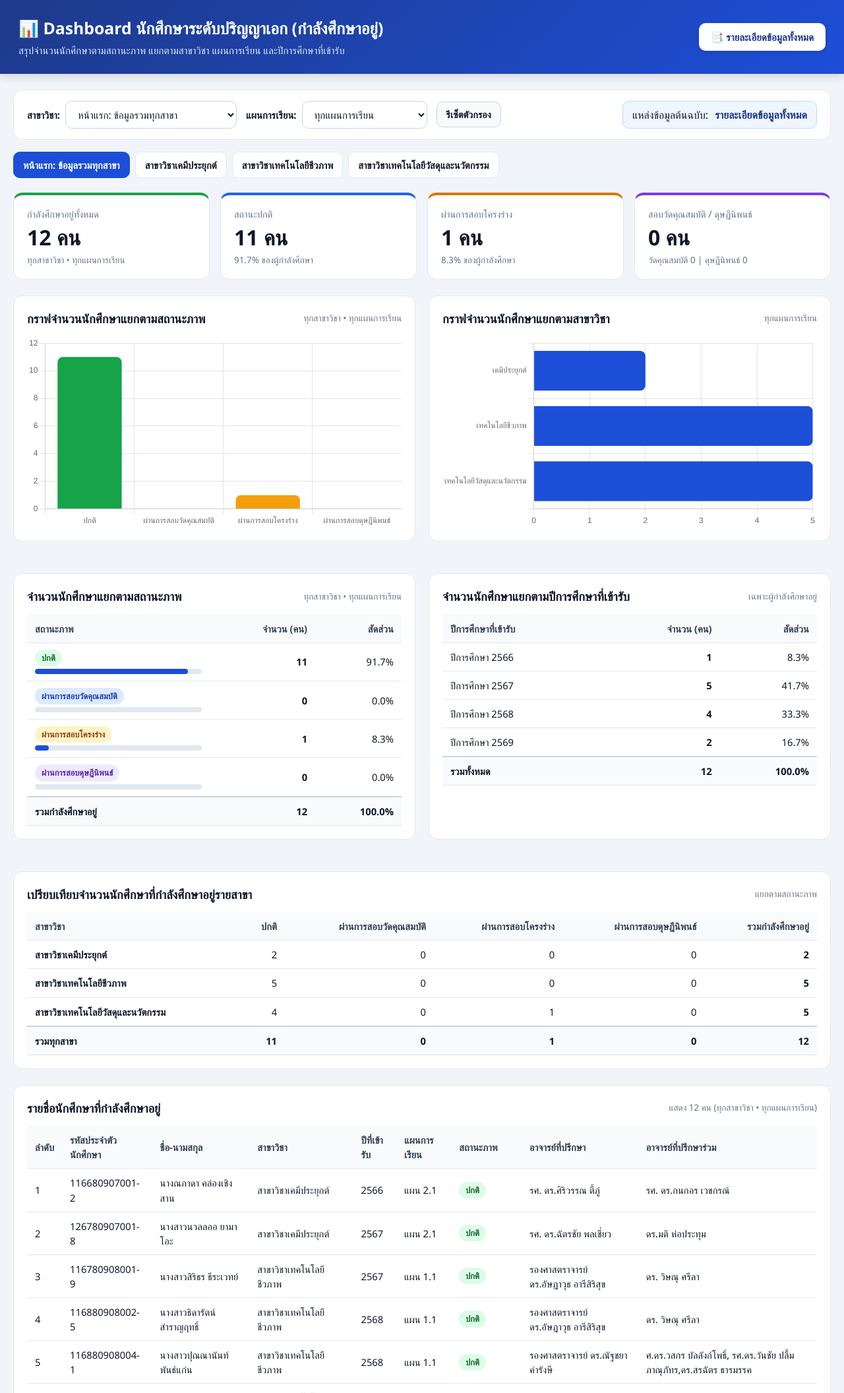
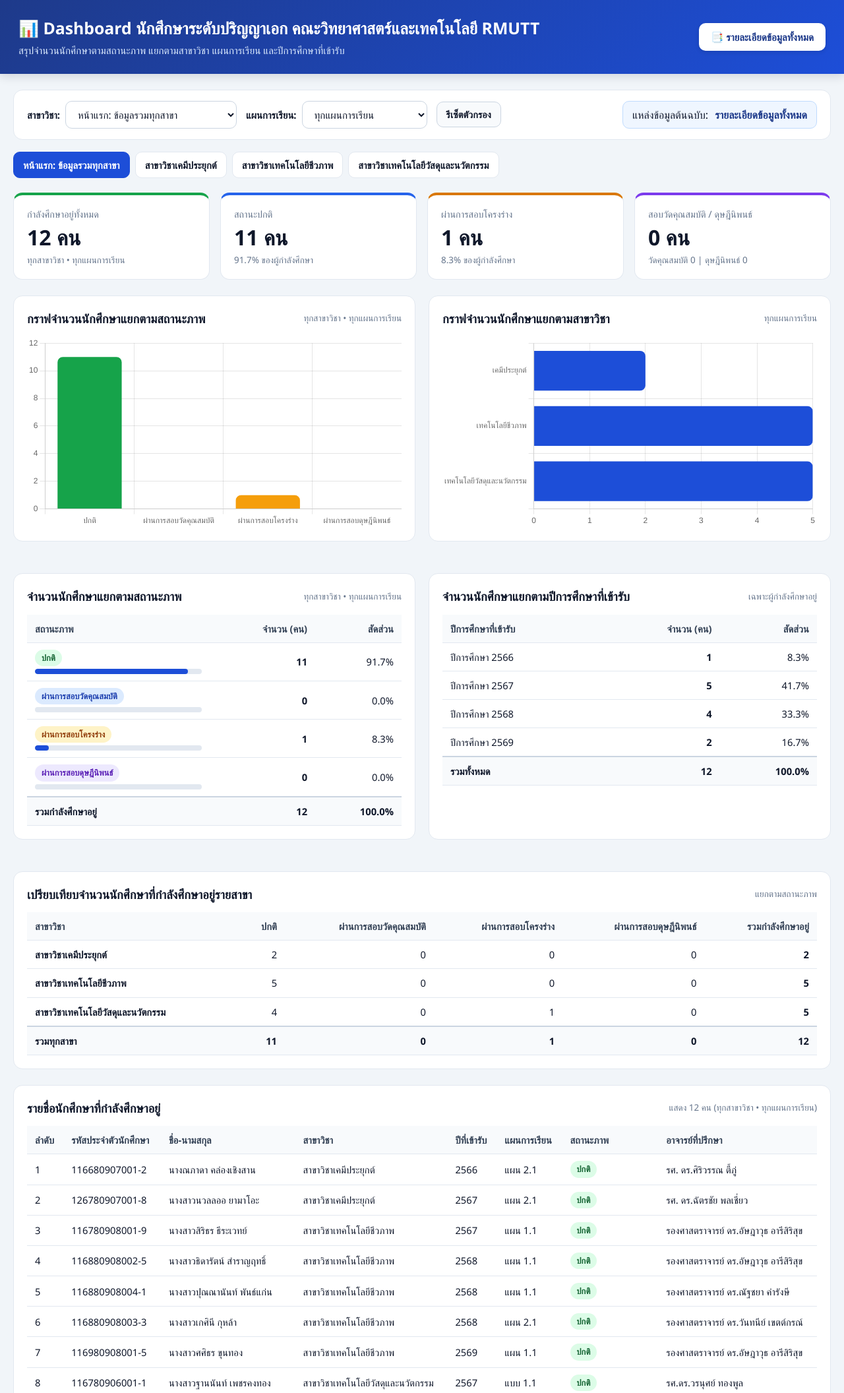
Before and after one commit to abootchanont-coder/PhDScRMUTT, a plain HTML site: page index.html in a window 1280 px wide. Shown: the top 2112 px of the page at 66% size. Drawn offline with nearby package versions, Linux system fonts and the light colour scheme.

Commit message:
Update index.html

```diff
--- a/index.html
+++ b/index.html
@@ -322,7 +322,7 @@
   <header>
     <div class="header-inner">
       <div>
-        <h1>📊 Dashboard นักศึกษาระดับปริญญาเอก (กำลังศึกษาอยู่)</h1>
+        <h1>📊 Dashboard นักศึกษาระดับปริญญาเอก คณะวิทยาศาสตร์และเทคโนโลยี RMUTT</h1>
         <p>สรุปจำนวนนักศึกษาตามสถานะภาพ แยกตามสาขาวิชา แผนการเรียน และปีการศึกษาที่เข้ารับ</p>
       </div>
       <a class="top-link-btn" href="https://docs.google.com/spreadsheets/d/1y3OlFwIQC1fFKkBoT-RXXcVgUTRfbtGEQNIppdIdeoo/edit?gid=0#gid=0" target="_blank" rel="noopener noreferrer">
@@ -457,7 +457,6 @@
               <th>แผนการเรียน</th>
               <th>สถานะภาพ</th>
               <th>อาจารย์ที่ปรึกษา</th>
-              <th>อาจารย์ที่ปรึกษาร่วม</th>
             </tr>
           </thead>
           <tbody id="studentListBody"></tbody>
@@ -811,10 +810,9 @@
             <td>${s.plan || "-"}</td>
             <td><span class="${badgeClass(s.status)}">${s.status}</span></td>
             <td>${s.advisor || "-"}</td>
-            <td>${s.coadvisor || "-"}</td>
           </tr>
         `).join("")
-        : `<tr><td colspan="9" style="text-align:center; color: var(--muted);">ไม่พบข้อมูลนักศึกษาตามเงื่อนไขที่เลือก</td></tr>`;
+        : `<tr><td colspan="8" style="text-align:center; color: var(--muted);">ไม่พบข้อมูลนักศึกษาตามเงื่อนไขที่เลือก</td></tr>`;
 
       renderCharts(subset, selectedMajor, selectedPlan, countByStatus, yearMap);
     }
```
